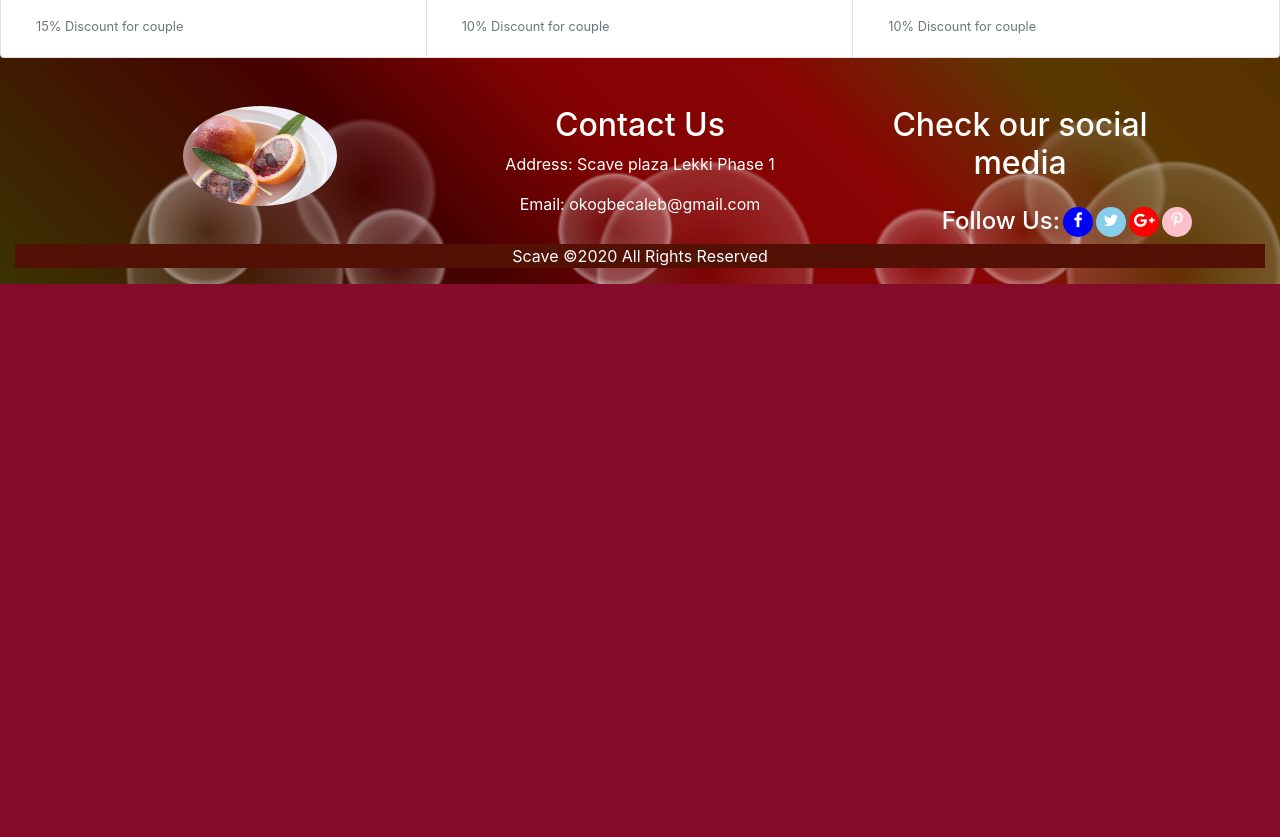
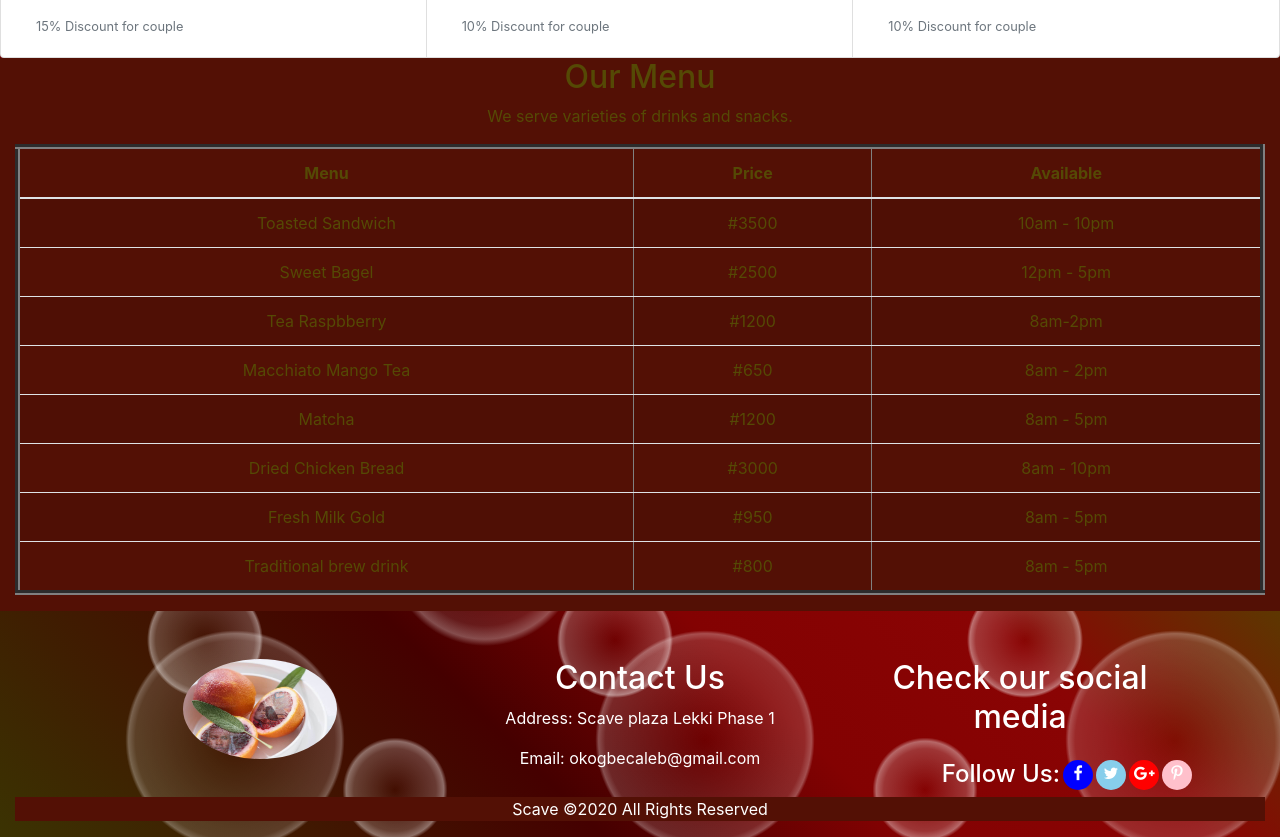
Before and after one commit to scave222/eatery, a plain HTML site: page index.html in a window 1280 px wide. Shown: the part 905-1742 px from the top of the page. Before the commit the page ends 1189 px from the top, so only its background shows below. Drawn offline with Linux system fonts and the light colour scheme.

Commit message:
table edited

```diff
--- a/index.html
+++ b/index.html
@@ -159,6 +159,83 @@
  <!-- working hours ends here -->
 
 
+<!-- menu price start here -->
+
+<section class="container-fluid">
+
+  <div class="row">
+
+    <div class="col-md-12 brown menucolor text-center">
+
+      <h2>Our Menu</h2>
+    <p>We serve varieties of drinks and snacks.</p>
+    <table border="5" class="table menucolor table-striped ">
+        <thead>
+            <tr>
+                <th>Menu</th>
+                <th>Price</th>
+                <th>Available</th>
+            </tr>
+        </thead>
+        <tbody>
+            <tr>
+                <td>Toasted Sandwich</td>
+                <td>#3500</td>
+                <td>10am - 10pm</td>
+            </tr>
+            <tr>
+                <td>Sweet Bagel</td>
+                <td>#2500</td>
+                <td>12pm - 5pm</td>
+            </tr>
+            <tr>
+                <td>Tea Raspbberry</td>
+                <td>#1200</td>
+                <td>8am-2pm</td>
+            </tr>
+            <tr>
+                <td>Macchiato Mango Tea</td>
+                <td>#650</td>
+                <td>8am - 2pm</td>
+            </tr>
+            <tr>
+                <td>Matcha</td>
+                <td>#1200</td>
+                <td>8am - 5pm</td>
+            </tr>
+            <tr>
+                <td>Dried Chicken Bread</td>
+                <td>#3000</td>
+                <td>8am - 10pm</td>
+            </tr>
+            <tr>
+                <td>Fresh Milk Gold</td>
+                <td>#950</td>
+                <td>8am - 5pm</td>
+            </tr>
+            <tr>
+                <td>Traditional brew drink</td>
+                <td>#800</td>
+                <td>8am - 5pm</td>
+            </tr>
+
+
+        </tbody>
+    </table>
+
+
+    </div>
+<!--
+    <div class="col-md-4 brown"></div> -->
+  </div>
+
+</section>
+
+<!-- menu price ends here -->
+
+
+
+
  <!-- footer start here -->
 
 <section class="container">
```
Also changed, not shown: about.html (+73 -0 lines), contact.html (+73 -0 lines), menu.html (+2 -4 lines).
